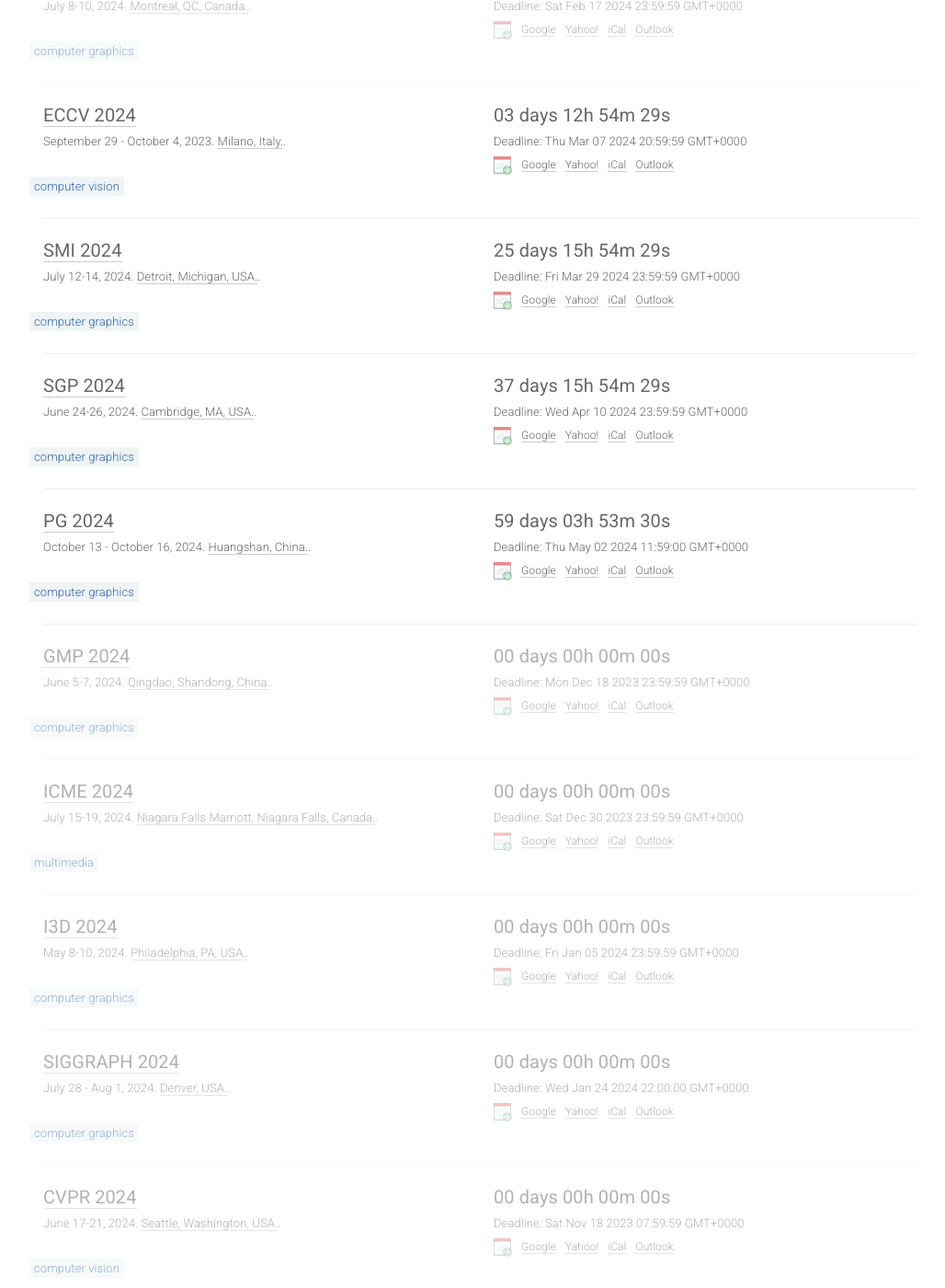
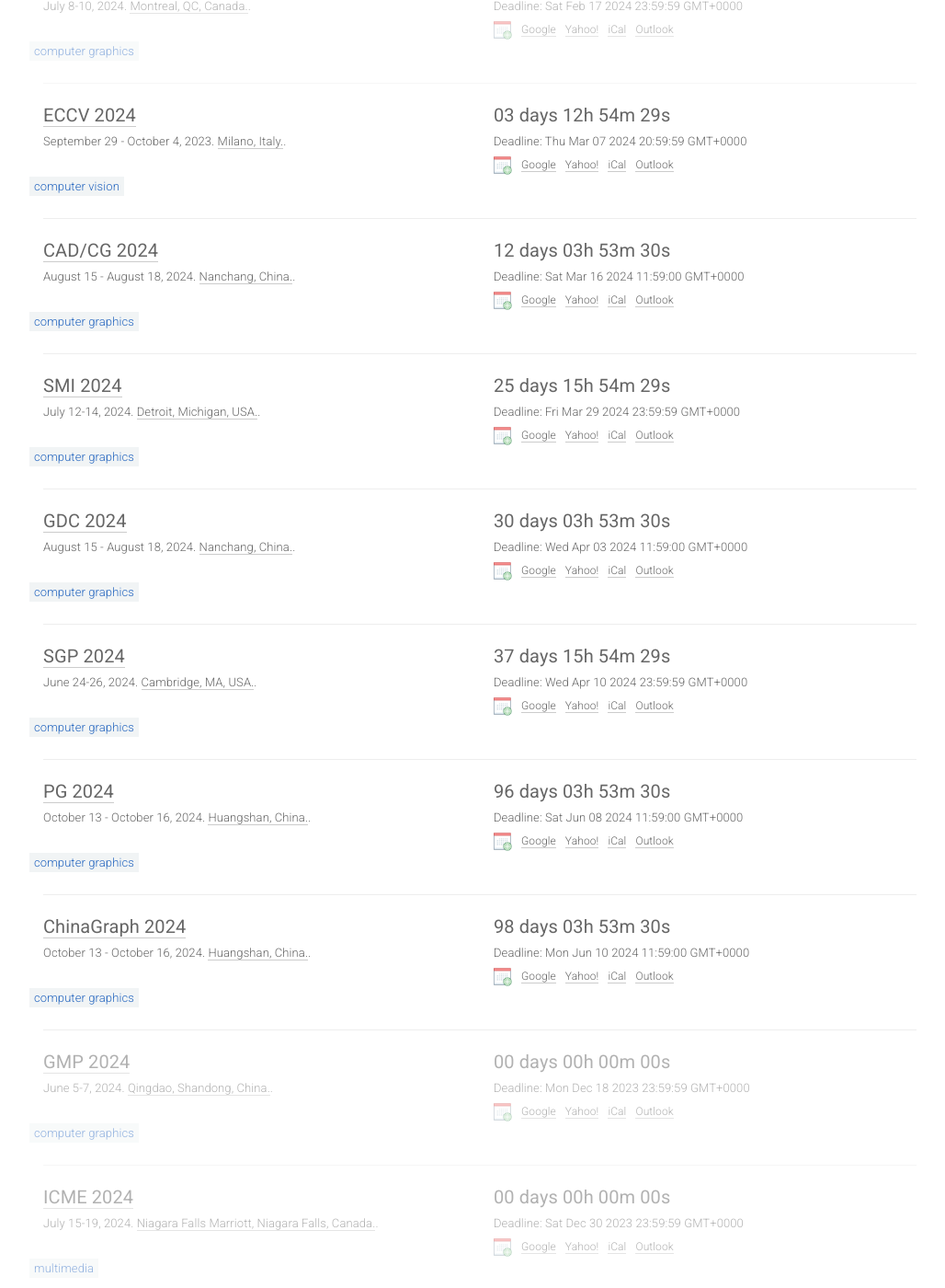
Before and after one commit to JianweiHu94/cgm-deadlines, a Jekyll site: the page built from index.html, in a window 1280 px wide and 1400 px high, scrolled down 466 px. Shown: the whole window at 92% size, without its empty margins (118-1146 px from the left). Built offline with Jekyll 4.4.1, drawn with Linux system fonts in a browser that asks for light colours; nearby versions of some CDN libraries.

Commit message:
Update conferences.yml

```diff
--- a/_data/conferences.yml
+++ b/_data/conferences.yml
@@ -31,6 +31,17 @@
   place: Milano, Italy.
   sub: CV
 
+
+- title: CAD/CG
+  year: 2024
+  id: cadcg24
+  link: https://easychair.org/conferences/?conf=cadcg2024
+  deadline: '2024-03-15 23:59:00'
+  timezone: UTC-12
+  place: Nanchang, China.
+  date: August 15 - August 18, 2024
+  sub: CG
+
 - title: SMI
   year: 2024
   id: smi2024
@@ -40,6 +51,17 @@
   date: July 12-14, 2024
   place:  Detroit, Michigan, USA.
   sub: CG
+
+- title: GDC
+  year: 2024
+  id: gdc24
+  link: http://www.smartchair.org/GDC2024/
+  deadline: '2024-04-02 23:59:00'
+  timezone: UTC-12
+  place: Nanchang, China.
+  date: August 15 - August 18, 2024
+  sub: CG
+
 
 - title: SGP
   year: 2024
@@ -58,11 +80,22 @@
   year: 2024
   id: pg24
   link: https://pg2024.hsu.edu.cn/
-  deadline: '2024-05-01 23:59:00'
+  deadline: '2024-06-07 23:59:00'
   timezone: UTC-12
   place: Huangshan, China.
   date: October 13 - October 16, 2024
   sub: CG
+
+- title: ChinaGraph
+  year: 2024
+  id: cg24
+  link: http://www.smartchair.org/Chinagraph2024/
+  deadline: '2024-06-09 23:59:00'
+  timezone: UTC-12
+  place: Huangshan, China.
+  date: October 13 - October 16, 2024
+  sub: CG
+
 
 - title: GMP
   year: 2024
```
